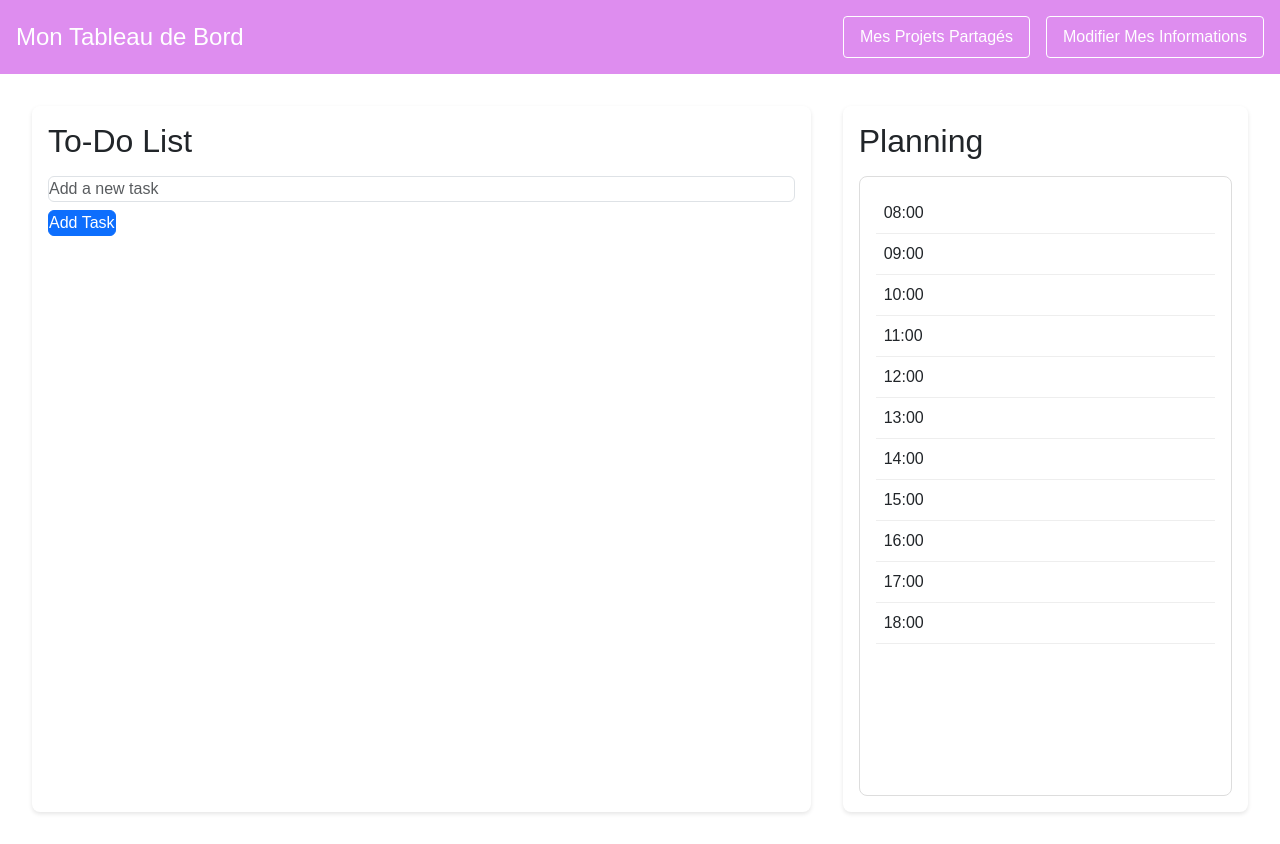
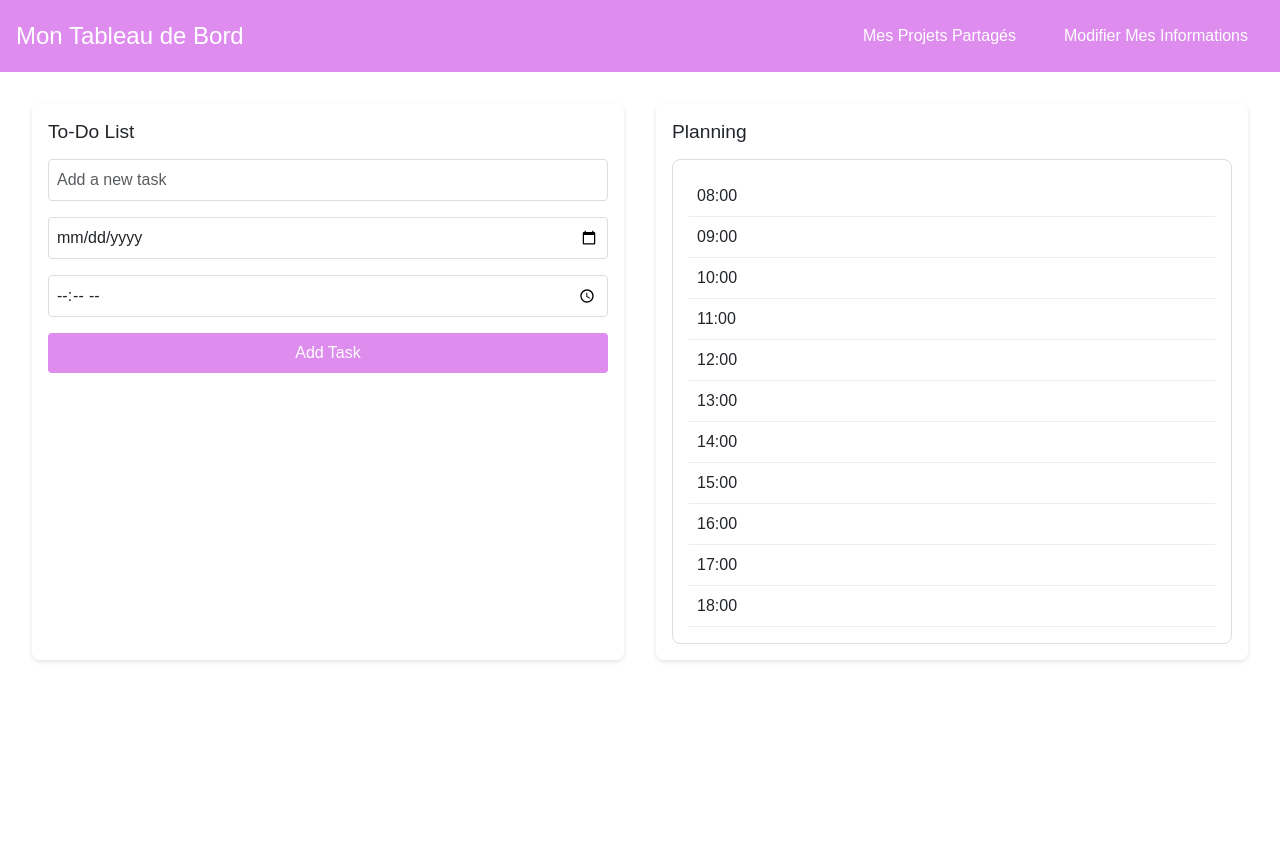
Before and after one commit to heloisermo/Work_Organizer, an Angular app in the folder Front/: page /sign-up in a window 1280 px wide. After the commit the page ends 800 px from the top, so only its background shows below. Built offline with nearby package versions, Linux system fonts and the light colour scheme.

Commit message:
Modification du style de la section To Do, ajout possible d'horaires/dates

```diff
--- a/Front/src/app/dashboard/dashboard.component.css
+++ b/Front/src/app/dashboard/dashboard.component.css
@@ -34,63 +34,71 @@ nav a {
     color: white;
     text-decoration: none;
     font-size: 1rem;
-    border: 1px solid white;
     padding: 0.5rem 1rem;
     border-radius: 4px;
     transition: background-color 0.3s;
 }
 
 nav a:hover {
-    background-color: #de8def;
+    background-color: #c370d3;
 }
 
 main {
-    flex: 1;
     display: flex;
     gap: 2rem;
     padding: 2rem;
+    flex-wrap: wrap;
 }
 
-.todo-section {
-    flex: 2;
+.todo-section, .schedule-section {
     background: white;
     padding: 1rem;
     border-radius: 8px;
     box-shadow: 0 2px 4px rgba(0, 0, 0, 0.1);
+    flex: 1;
+    min-width: 300px;
 }
 
-.todo-section h2 {
+.todo-section h2, .schedule-section h2 {
     margin-bottom: 1rem;
+    font-size: 1.2rem;
 }
 
-.todo-form {
+.form-group {
     display: flex;
-    gap: 1rem;
-    margin-bottom: 1rem;
+    flex-direction: column;
+    gap: 0.5rem;
 }
 
-.todo-form input, .todo-form button {
+.form-group input {
     padding: 0.5rem;
     font-size: 1rem;
     border: 1px solid #ddd;
     border-radius: 4px;
 }
 
-.todo-form button {
+.form-group button {
+    padding: 0.5rem;
+    font-size: 1rem;
     background-color: #de8def;
     color: white;
+    border: none;
+    border-radius: 4px;
     cursor: pointer;
+    transition: background-color 0.3s;
 }
 
-.todo-form button:hover {
-    background-color: #de8def;
+.form-group button:hover {
+    background-color: #c370d3;
 }
 
-.todo-list {
+.list-group {
+    margin-top: 1rem;
     list-style: none;
+    padding: 0;
 }
 
-.todo-list li {
+.list-group-item {
     display: flex;
     justify-content: space-between;
     align-items: center;
@@ -98,37 +106,43 @@ main {
     border-bottom: 1px solid #ddd;
 }
 
-.todo-list li .actions button {
+.list-group-item .completed {
+    text-decoration: line-through;
+    color: #6c757d;
+}
+
+.list-group-item button {
     margin-left: 0.5rem;
-    background-color: #f44336;
+    padding: 0.3rem 0.5rem;
+    font-size: 0.9rem;
     color: white;
     border: none;
     border-radius: 4px;
-    padding: 0.3rem 0.5rem;
     cursor: pointer;
+    transition: background-color 0.3s;
 }
 
-.todo-list li .actions button:hover {
+.list-group-item .btn-danger {
+    background-color: #f44336;
+}
+
+.list-group-item .btn-danger:hover {
     background-color: #e53935;
 }
 
-.schedule-section {
-    flex: 1;
-    background: white;
-    padding: 1rem;
-    border-radius: 8px;
-    box-shadow: 0 2px 4px rgba(0, 0, 0, 0.1);
+.list-group-item .btn-success {
+    background-color: #4caf50;
 }
 
-.schedule-section h2 {
-    margin-bottom: 1rem;
+.list-group-item .btn-success:hover {
+    background-color: #43a047;
 }
 
 .schedule {
     border: 1px solid #ddd;
     padding: 1rem;
     border-radius: 8px;
-    height: calc(100vh - 180px);
+    max-height: 500px;
     overflow-y: auto;
 }
 
--- a/Front/src/app/dashboard/dashboard.component.html
+++ b/Front/src/app/dashboard/dashboard.component.html
@@ -11,21 +11,49 @@
         <section class="todo-section">
             <h2>To-Do List</h2>
             <div class="form-group">
-                <input type="text" placeholder="Add a new task" [(ngModel)]="newTask" class="form-control">
-            <button (click)="addTask()" class="btn btn-primary mt-2">Add Task</button>
+                <input
+                    type="text"
+                    placeholder="Add a new task"
+                    [(ngModel)]="newTask.name"
+                    class="form-control">
+                <input
+                    type="date"
+                    [(ngModel)]="newTask.date"
+                    class="form-control mt-2"
+                    placeholder="Assign a day (optional)">
+                <input
+                    type="time"
+                    [(ngModel)]="newTask.time"
+                    class="form-control mt-2"
+                    placeholder="Assign a time (optional)">
+                <button
+                    (click)="addTask()"
+                    class="btn btn-primary mt-2">Add Task</button>
             </div>
             <ul class="list-group mt-3">
-                <li *ngFor="let task of tasks" class="list-group-item d-flex justify-content-between align-items-center">
-                    <span [class.completed]="task.completed">{{ task.name }}</span>
-                    <div>
-                        <button (click)="toggleTask(task)" class="btn btn-sm btn-success">
-                            {{ task.completed ? 'Undo' : 'Complete' }}
-                        </button>
-                        <button (click)="deleteTask(task)" class="btn btn-sm btn-danger">Delete</button>
+                <li
+                    *ngFor="let task of tasks"
+                    class="list-group-item d-flex justify-content-between align-items-center">
+                    <div class="d-flex align-items-center">
+                        <input
+                            type="checkbox"
+                            [(ngModel)]="task.completed"
+                            (change)="toggleTask(task)"
+                            class="form-check-input me-2">
+                        <span [class.completed]="task.completed">
+                            {{ task.name }}
+                        </span>
+                        <small *ngIf="task.date || task.time" class="text-muted ms-3">
+                            {{ task.date ? task.date : '' }} {{ task.time ? task.time : '' }}
+                        </small>
                     </div>
+                    <button
+                        (click)="deleteTask(task)"
+                        class="btn btn-sm btn-danger">Delete</button>
                 </li>
             </ul>
         </section>
+
 
         <section class="schedule-section">
             <h2>Planning</h2>
--- a/Front/src/app/dashboard/dashboard.component.ts
+++ b/Front/src/app/dashboard/dashboard.component.ts
@@ -5,6 +5,8 @@ import { FormsModule } from '@angular/forms';
 interface Task{
   name: string;
   completed: boolean;
+  date?: string;
+  time?: string;
 }
 
 @Component({
@@ -15,17 +17,14 @@ interface Task{
   styleUrl: './dashboard.component.css'
 })
 export class DashboardComponent {
-  newTask: string = '';
+  newTask: Task = { name: '', completed: false };
   tasks: Task[] = [];
 
-  addTask(){
-    if(this.newTask.trim())
-    {
-      this.tasks.push({
-        name: this.newTask,
-        completed: false
-      });
-      this.newTask = '';
+
+  addTask() {
+    if (this.newTask.name.trim()) {
+      this.tasks.push({ ...this.newTask });
+      this.newTask = { name: '', completed: false };
     }
   }
 
```
